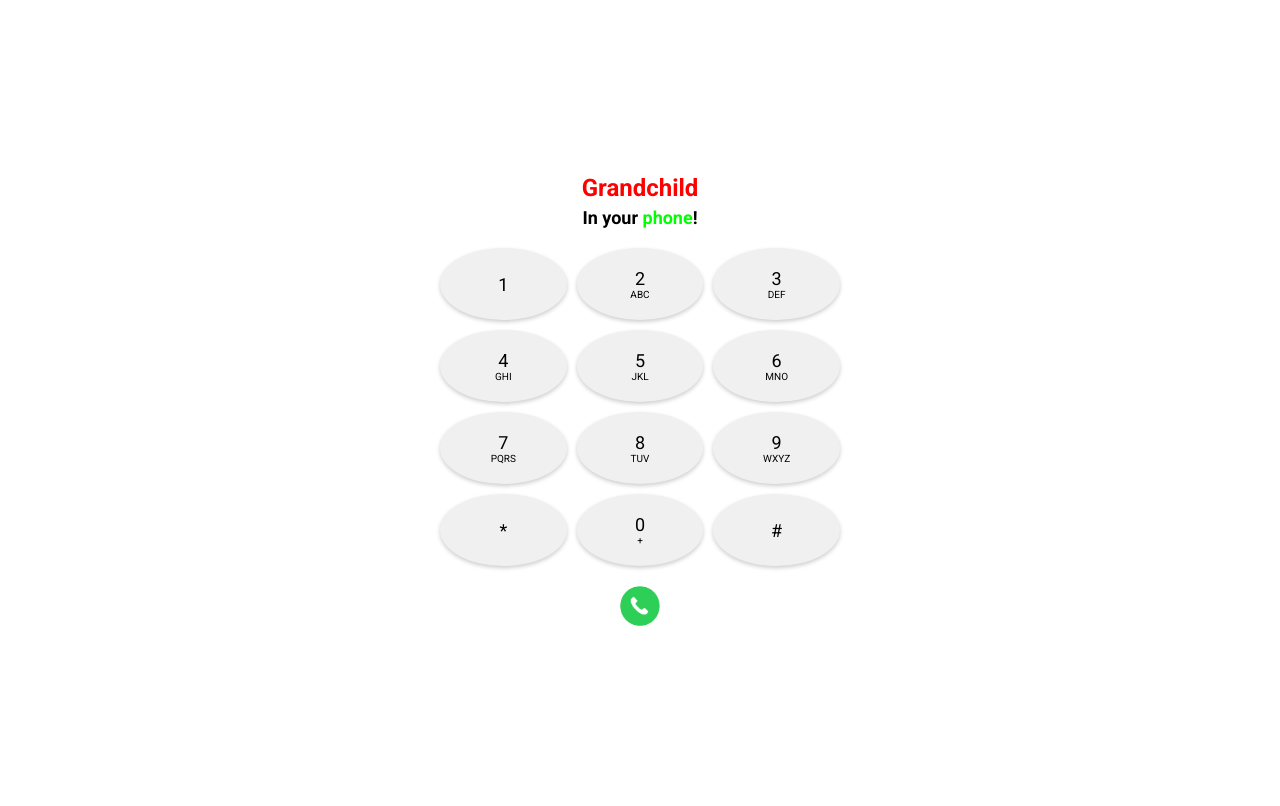
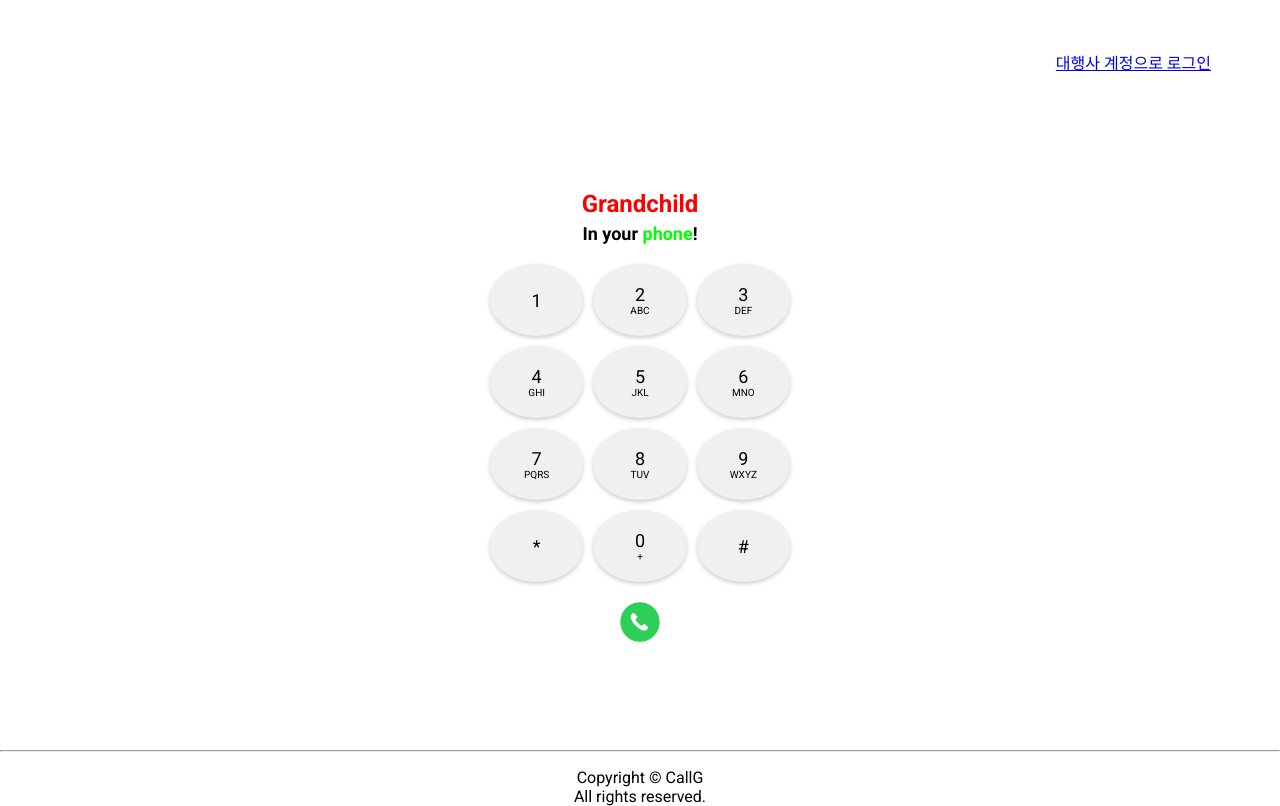
Before and after one commit to callyourG/cg-frontend, a website: page public/index.html in a window 1280 px wide. Drawn offline with Linux system fonts and the light colour scheme; some packages are replaced by stand-ins of ours.

Commit message:
index page edited

```diff
--- a/public/css/index.css
+++ b/public/css/index.css
@@ -2,20 +2,32 @@ body {
     font-family: 'Roboto', sans-serif;
     background-color: #fff;
     margin: 0;
-    display: flex;
     align-items: center;
     justify-content: center;
     height: 100vh;
+    text-align: center;
+    display: block;
 }
-
+footer{
+    padding-top: 100px;
+}
+.header{
+    padding-top: 50px;
+    margin:auto;
+    width: 90%;
+    height: 5%;
+    text-align: right;
+    padding-right: 10px;
+}
 .container {
+    margin:auto;
     width: 100%;
-    max-width: 400px;
-    padding: 20px;
+    max-width: 300px;
+    padding-top: 100px;
     text-align: center;
 }
 
-header {
+.title {
     margin-bottom: 20px;
 }
 
--- a/public/index.html
+++ b/public/index.html
@@ -15,11 +15,14 @@
     <script src="/javascript/index.js"></script>
   </head>
   <body>
+    <div class="header">
+      <a href="login.html">대행사 계정으로 로그인</a>
+    </div>
     <div class="container">
-      <header>
+      <div class="title">
           <h1>Grandchild</h1>
           <h2>In your <span class="colorful">phone</span>!</h2>
-      </header>
+      </div>
       <main>
           <div id="phone-number"></div> <!-- 전화번호가 표시될 곳 -->
           <div class="keypad">
@@ -41,5 +44,9 @@
           </button>
       </main>
   </div>
+  <footer>
+    <hr>
+    <p class="center">Copyright © CallG<br>All rights reserved.</p>
+</footer>
   </body>
 </html>
```
Also changed, not shown: public/login.html (+53 -20 lines).
